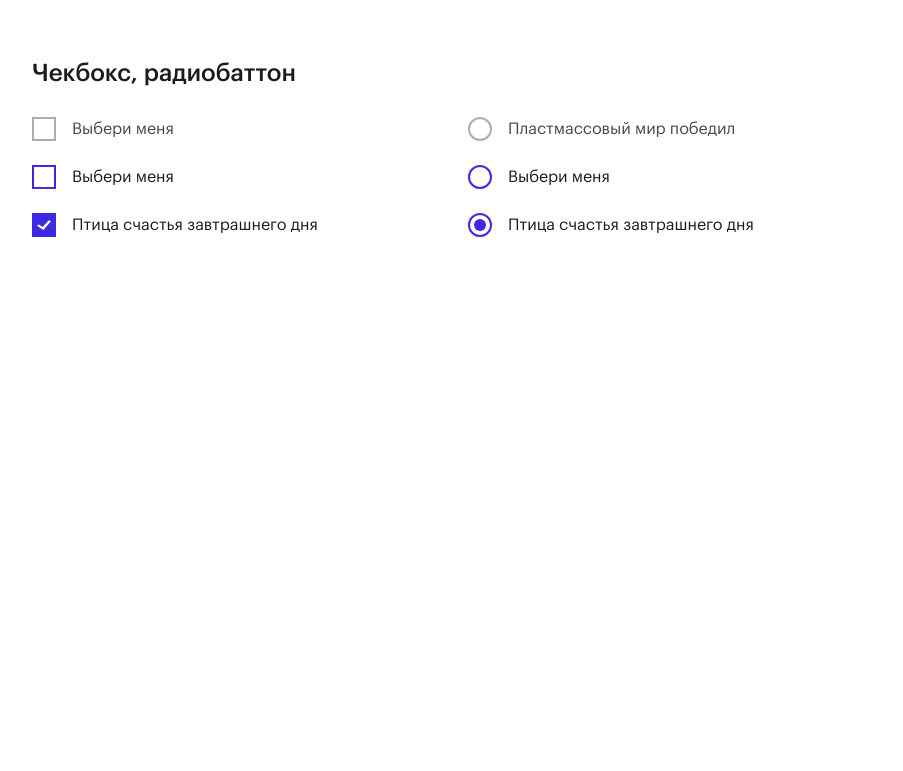
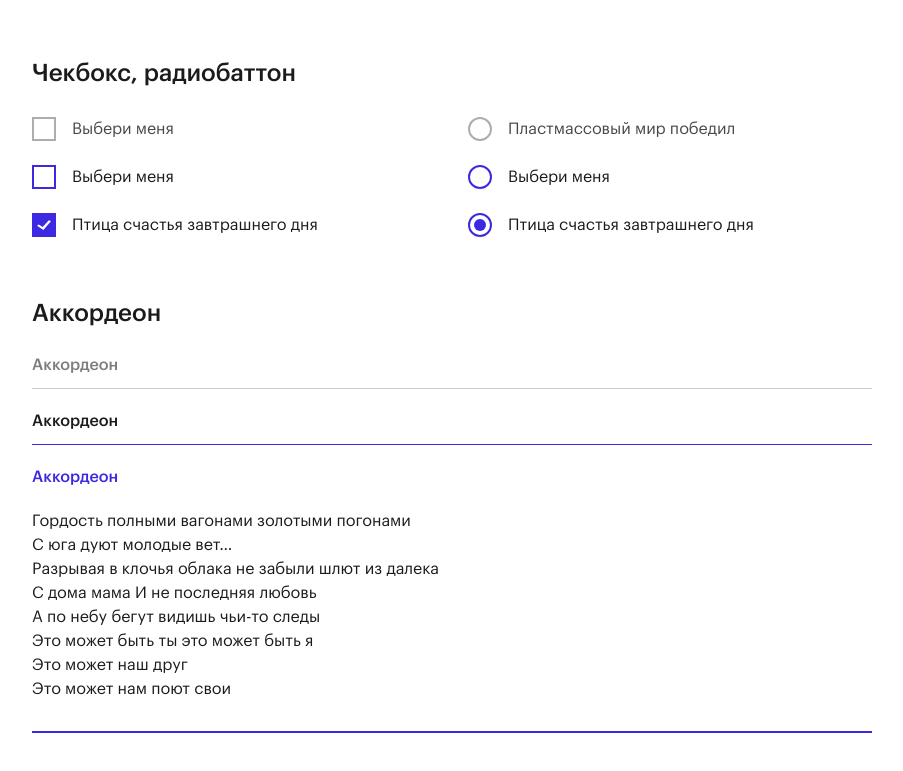
Before and after one commit to NikitaGryaznov111/GryaznovNikita, a website built with Vite: page index.html in a window 1280 px wide. Shown: the part 4527-5298 px from the top of the page, without its empty margins (344-1247 px from the left). Before the commit the page ends 4876 px from the top, so only its background shows below. Built offline with nearby package versions, Linux system fonts and the light colour scheme.

Commit message:
feat: Реализовал компонент аккордеона

```diff
--- /dev/null
+++ b/src/components/Accordion/Accordion.module.scss
@@ -0,0 +1,71 @@
+.accordionTile {
+  margin-bottom: 32px;
+  font-weight: 500;
+  font-size: clamp(20px, 4vw, 24px);
+}
+
+.accordionItemOne {
+  border-bottom: 1px solid #cbcbcc;
+  & p {
+    font-weight: 400;
+    font-size: 16px;
+    line-height: 1.5;
+  }
+}
+.detailsTitle {
+  font-weight: 500;
+  font-size: 16px;
+  color: #7d7d7d;
+  padding-bottom: 15px;
+  &:hover {
+    cursor:
+      url('../../assets/images/cursor.svg'),
+      url('../../assets/images/cursor.png'), auto;
+    border-bottom: 1px solid #3e29e3;
+    color: #1b1b1b;
+  }
+}
+.details[open] > .detailsTitle {
+  border: none;
+  color: #3e29e3;
+}
+.detailsContent {
+  font-weight: 400;
+  font-size: 16px;
+  margin-top: 9px;
+  padding-bottom: 30px;
+}
+
+.accordionItemTwo {
+  margin: 24px 0px;
+  border-bottom: 1px solid #3e29e3;
+  padding-bottom: 15px;
+  & > p {
+    color: #1b1b1b;
+    font-weight: 500;
+    font-size: 16px;
+  }
+}
+.accordionItemThree {
+  border-bottom: 2px solid #3e29e3;
+  & summary {
+    font-weight: 500;
+    font-size: 16px;
+    color: #3e29e3;
+    cursor: default;
+  }
+  & p {
+    font-weight: 400;
+    font-size: 16px;
+    margin-top: 24px;
+    line-height: 1.5;
+    padding-bottom: 30px;
+  }
+}
+
+.accordionActive {
+  border-bottom: 2px solid #3e29e3;
+  & summary {
+    color: #3e29e3;
+  }
+}
--- /dev/null
+++ b/src/components/Accordion/Accordion.ts
@@ -0,0 +1,62 @@
+import styles from './Accordion.module.scss'
+export default function renderAccordion(): void {
+  const uiSection = document.getElementById('ui')
+  if (!uiSection) return
+  const accordion = `
+      <div class="${styles.accordion}">
+        <h3 class="${styles.accordionTile}">Аккордеон</h3>
+        <div class="${styles.accordionContainer}">
+          <div class="${styles.accordionItemOne}" id="accordionItemInteractive">
+            <details class="${styles.details}">
+              <summary class="${styles.detailsTitle}" id="detailsInteractive">Аккордеон</summary>
+              <p class="${styles.detailsContent}">Гоpдость полными вагонами золотыми погонами <br>
+                С юга дyют молодые вет… <br>
+                Pазpывая в клочья облака не забыли шлют из далека <br>
+                С дома мама И не последняя любовь <br>
+                А по небy бегyт видишь чьи-то следы <br>
+                Это может быть ты это может быть я <br>
+                Это может наш дрyг <br>
+                Это может нам поют свои</p></p>
+            </details>
+          </div>
+          <div class="${styles.accordionItemTwo}">
+            <p>Аккордеон</p>
+          </div>
+          <div class="${styles.accordionItemThree}">
+            <details open id="detailsDefault">
+              <summary>Аккордеон</summary>
+              <p>Гоpдость полными вагонами золотыми погонами <br>
+                С юга дyют молодые вет… <br>
+                Pазpывая в клочья облака не забыли шлют из далека <br>
+                С дома мама И не последняя любовь <br>
+                А по небy бегyт видишь чьи-то следы <br>
+                Это может быть ты это может быть я <br>
+                Это может наш дрyг <br>
+                Это может нам поют свои</p>
+            </details>
+          </div>
+        </div>
+      </div>
+  `
+
+  uiSection.insertAdjacentHTML('beforeend', accordion)
+  const detailsDefault = document.getElementById(
+    'detailsDefault'
+  ) as HTMLDetailsElement | null
+  const detailsInteractive = document.getElementById(
+    'detailsInteractive'
+  ) as HTMLDetailsElement | null
+  const accordionItemInteractive = document.getElementById(
+    'accordionItemInteractive'
+  )
+  if (detailsDefault && detailsInteractive && accordionItemInteractive) {
+    detailsDefault.addEventListener('click', (event) => {
+      if (detailsDefault.open) {
+        event.preventDefault()
+      }
+    })
+    detailsInteractive.addEventListener('click', () => {
+      accordionItemInteractive.classList.toggle(styles.accordionActive)
+    })
+  }
+}
--- a/src/components/UiSection/UiSection.ts
+++ b/src/components/UiSection/UiSection.ts
@@ -1,3 +1,4 @@
+import renderAccordion from '../Accordion/Accordion'
 import renderButtons from '../Buttons/Buttons'
 import renderCheckbox from '../Checkbox/Checkbox'
 import renderDropDown from '../DropDown/DropDown'
@@ -17,4 +18,5 @@ export default function renderUiSection(): void {
   renderDropDown()
   renderButtons()
   renderCheckbox()
+  renderAccordion()
 }
--- a/src/styles/_reset.scss
+++ b/src/styles/_reset.scss
@@ -5,7 +5,8 @@
 }
 
 ul,
-ul li {
+ul li,
+summary {
   list-style: none;
 }
 
--- a/src/styles/main.scss
+++ b/src/styles/main.scss
@@ -34,7 +34,6 @@
     margin-left: 0px;
   }
 }
-
 #menu {
   padding: 8px 0 8px 8px;
   margin: 0 auto;
```
Also changed, not shown: index.html (+1 -0 lines).
